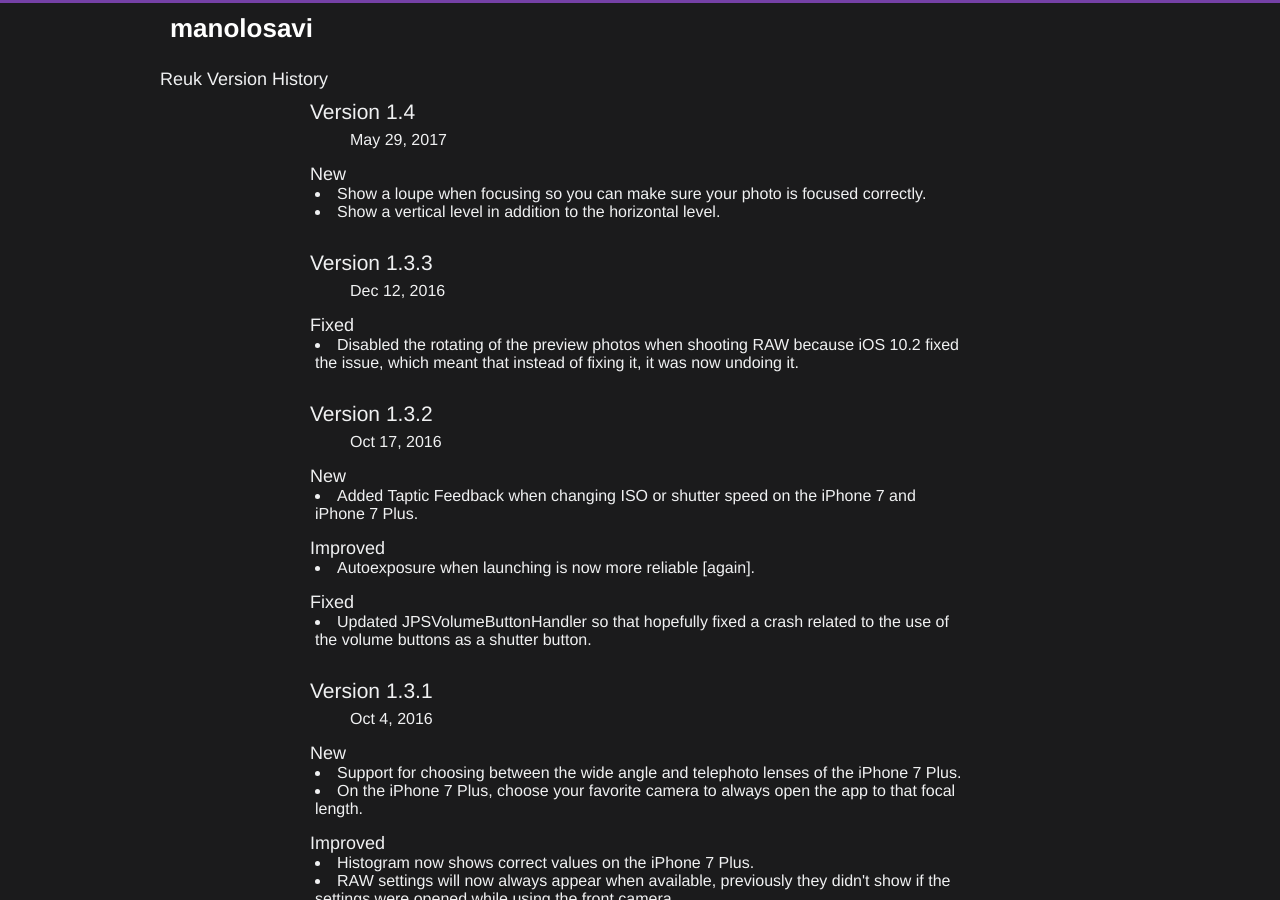
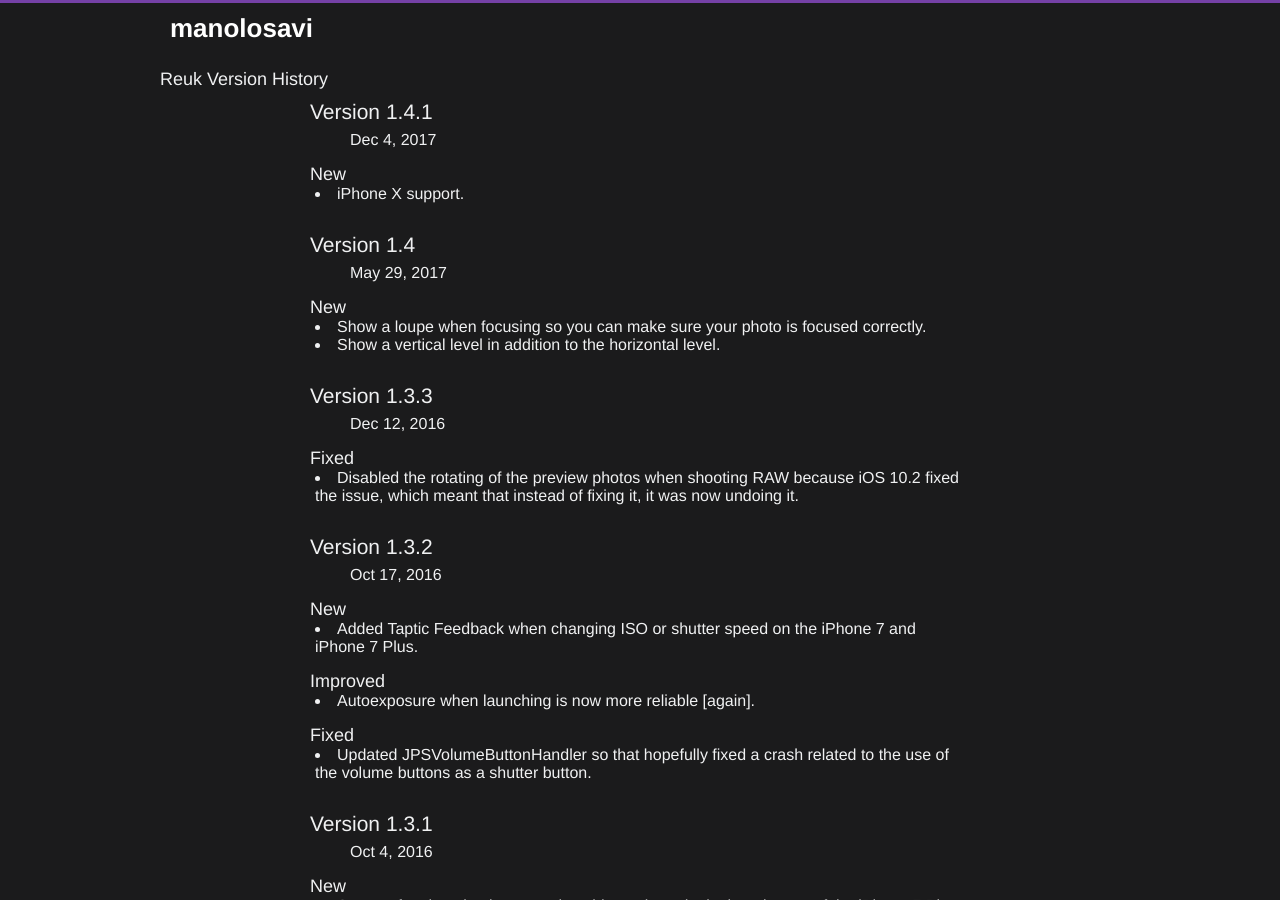
Before and after one commit to manolosavi/manolosavi.github.io, a Jekyll site: the page reuk/history.html, which Jekyll copies as it is, in a window 1280 px wide and 900 px high. Built offline with Jekyll 4.4.1, drawn with Linux system fonts in a browser that asks for light colours; some web fonts are replaced.

Commit message:
Added Reuk 1.4.1 info.

```diff
--- a/reuk/history.html
+++ b/reuk/history.html
@@ -23,6 +23,14 @@
 		<div class="wrapper">
 			<h1>Reuk Version History</h1>
 
+			<div id="version">
+				<h2>Version 1.4.1</h2>
+				<h3>Dec 4, 2017</h3>
+				<h4>New</h4>
+				<ul>
+					<li>iPhone X support.</li>
+				</ul>
+			</div>
 			<div id="version">
 				<h2>Version 1.4</h2>
 				<h3>May 29, 2017</h3>
--- a/reuk/index.html
+++ b/reuk/index.html
@@ -22,7 +22,7 @@
 	<div id="main">
 		<div id="top">
 			<div class="wrapper">
-				<h1>Reuk <a href="history.html" title="Version History">1.4</a></h1>
+				<h1>Reuk <a href="history.html" title="Version History">1.4.1</a></h1>
 				<div id="iphone6"><div class="screen"></div></div>
 				<div id="iphone6p"><div class="screen"></div></div>
 			</div>
```
